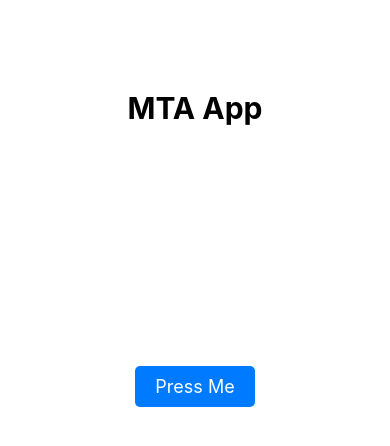
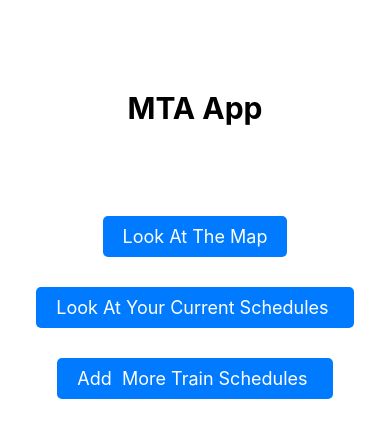
Before and after one commit to Josefbautista94/mta-app, a React Native app: screen / in a window 390 px wide. Shown: the top 446 px of the page. Built offline with nearby package versions, Linux system fonts and the light colour scheme.

Commit message:
adding basic stuff to my react native application like some buttons

```diff
--- a/App.tsx
+++ b/App.tsx
@@ -11,12 +11,16 @@
       <View style={styles.header}>
         <Text style={styles.headerText}>MTA App</Text>
       </View>
-      <Image
-        style={styles.logo}
-      />
       <TouchableOpacity style={styles.button} onPress={handlePress}>
-        <Text style={styles.buttonText}>Press Me</Text>
+        <Text style={styles.buttonText}>Look At The Map</Text>
       </TouchableOpacity>
+      <TouchableOpacity style={styles.button} onPress={handlePress}>
+        <Text style={styles.buttonText}>Look At Your Current Schedules </Text>
+      </TouchableOpacity>
+      <TouchableOpacity style={styles.button} onPress={handlePress}>
+        <Text style={styles.buttonText}>Add  More Train Schedules </Text>
+      </TouchableOpacity>
+
     </View>
   );
 }
```
